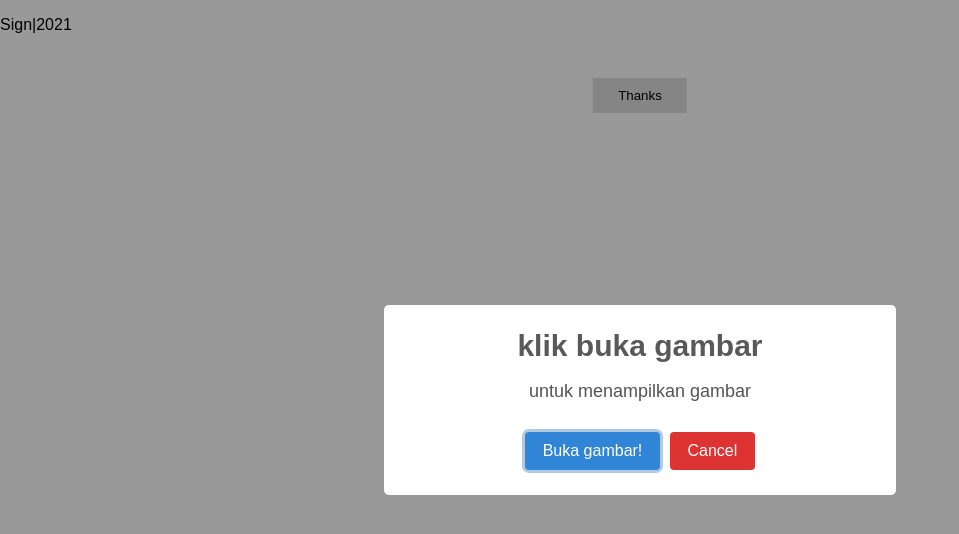
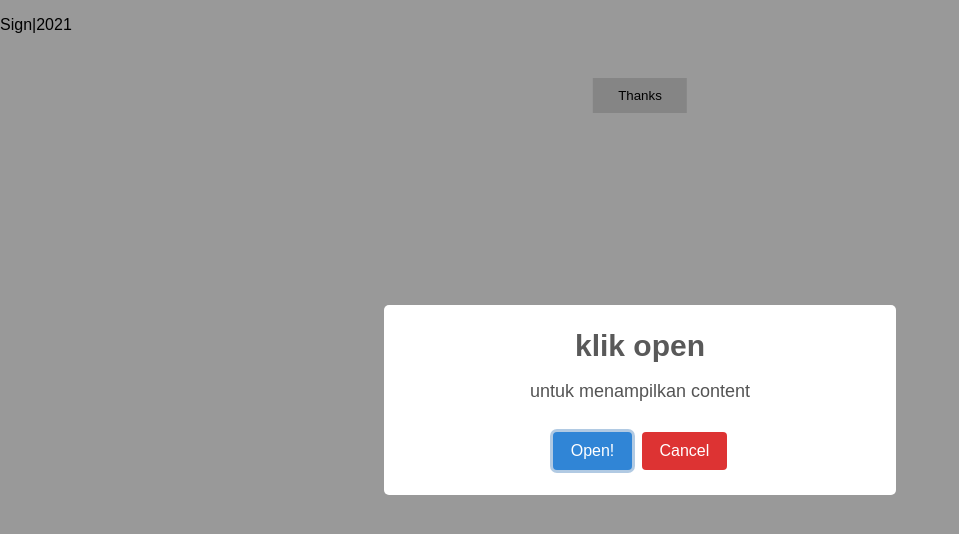
Before and after one commit to biruabuhitam/deavienna, a plain HTML site: page index.html in a window 1280 px wide. Shown: the whole page, without its empty margins (0-959 px from the left). Drawn offline with Linux system fonts and the light colour scheme.

Commit message:
Update index.html

```diff
--- a/index.html
+++ b/index.html
@@ -59,13 +59,13 @@ body, html {
 <script>
     Swal.fire(
     {
-        title: 'klik buka gambar',
-        text: "untuk menampilkan gambar",
+        title: 'klik open',
+        text: "untuk menampilkan content",
         type: 'warning',
         showCancelButton: true,
         confirmButtonColor: '#3085d6',
         cancelButtonColor: '#d33',
-        confirmButtonText: 'Buka gambar!'
+        confirmButtonText: 'Open!'
     }).then((result) =>
     {
         if (result.value) {
```
